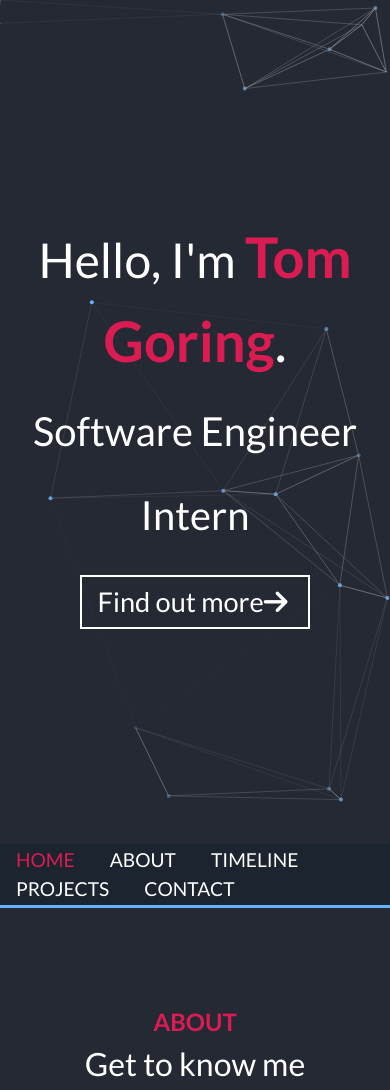
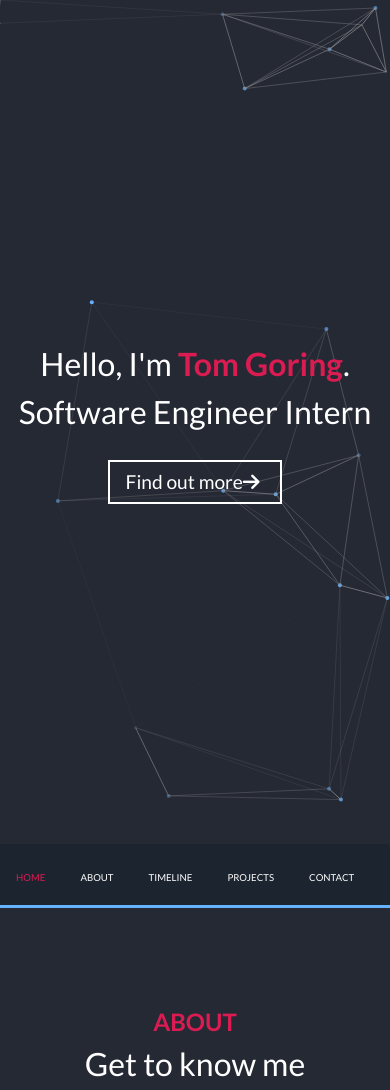
Before and after one commit to Tom-Goring/www.tomgoring.co.uk, a PHP site: page / in a window 390 px wide. Shown: the top 1090 px of the page. Run offline with PHP 8.4, Linux system fonts and the light colour scheme; some libraries are stand-ins or nearby versions.

Commit message:
Try some media size adjustments

```diff
--- a/frontend/index.html
+++ b/frontend/index.html
@@ -35,10 +35,10 @@
         <canvas id="canvas"></canvas>
     </div>
     <div class="text">
-        <span class="is-size-1">Hello, I'm </span>
+        <span>Hello, I'm </span>
         <span class="emphasize">Tom Goring</span>.
         <br>
-        <span class="is-size-2">Software Engineer Intern</span>
+        <span>Software Engineer Intern</span>
     </div>
     <button><span>Find out more</span><i class="fas fa-arrow-right"></i></button>
     <nav class="flex">
--- a/frontend/index/index.css
+++ b/frontend/index/index.css
@@ -103,6 +103,7 @@ ul li ul {
     margin-bottom: 4rem;
 }
 
+
 #hero-page .text {
     font-size: 3.5rem;
     color: white;
@@ -121,6 +122,18 @@ ul li ul {
     border: 2px solid white;
     z-index: 1;
 }
+
+@media only screen and (max-width: 570px) {
+    #hero-page .text {
+        font-size: 2rem !important;
+    }
+
+    #hero-page button {
+        font-size: 1.2rem;
+    }
+}
+
+
 
 #hero-page button:hover {
     background-color: var(--element-color);
@@ -167,6 +180,12 @@ nav.fixed {
     color: var(--light-background);
     text-align: left;
     text-transform: uppercase;
+}
+
+@media only screen and (max-width: 470px) {
+    .nav-els > * {
+        font-size: .6rem;
+    }
 }
 
 /*********************************************************************************************************************/
@@ -271,6 +290,7 @@ nav.fixed {
 
 #timeline {
     background-color: whitesmoke;
+    padding-top: 4rem;
 }
 
 #timeline strong {
```
